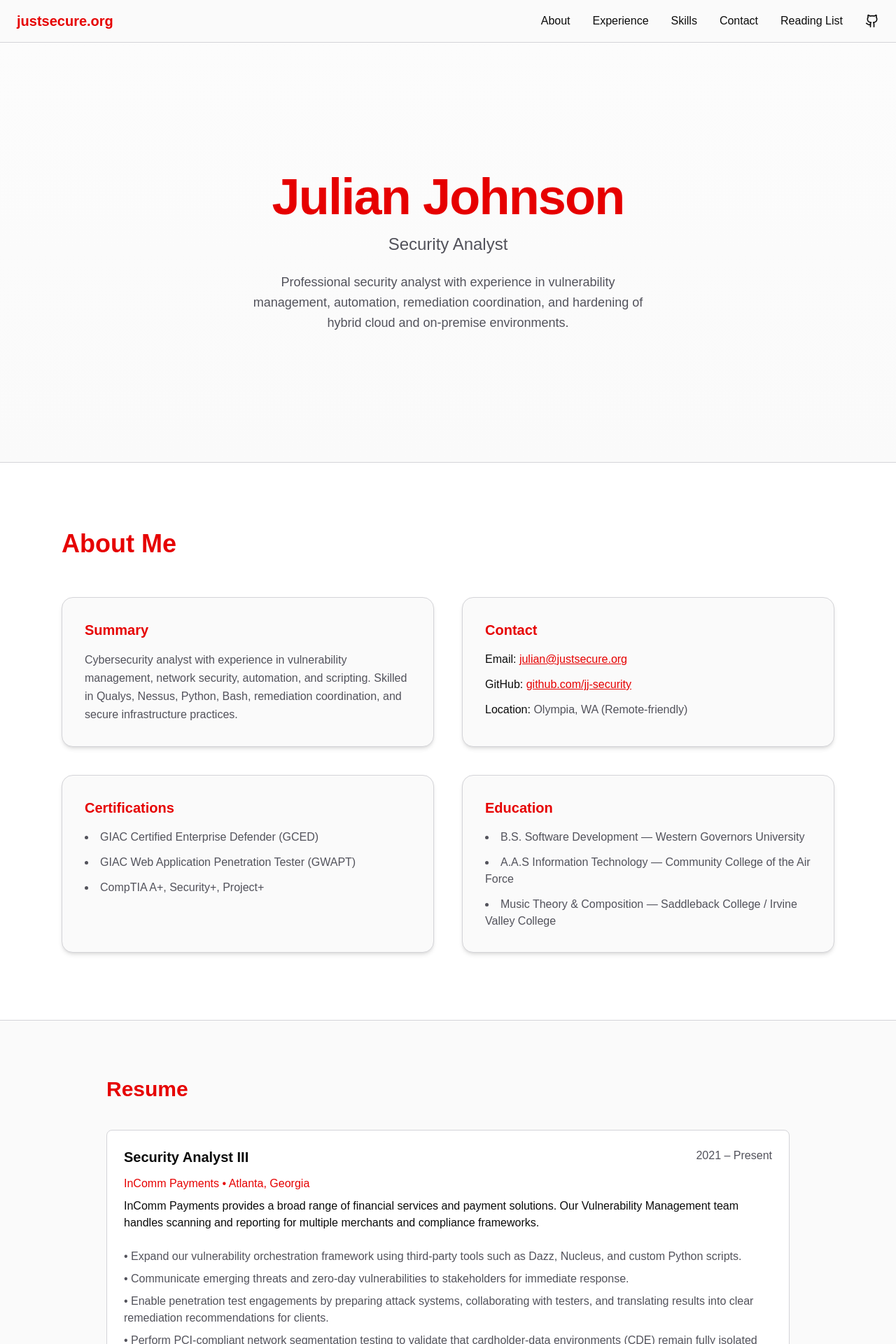
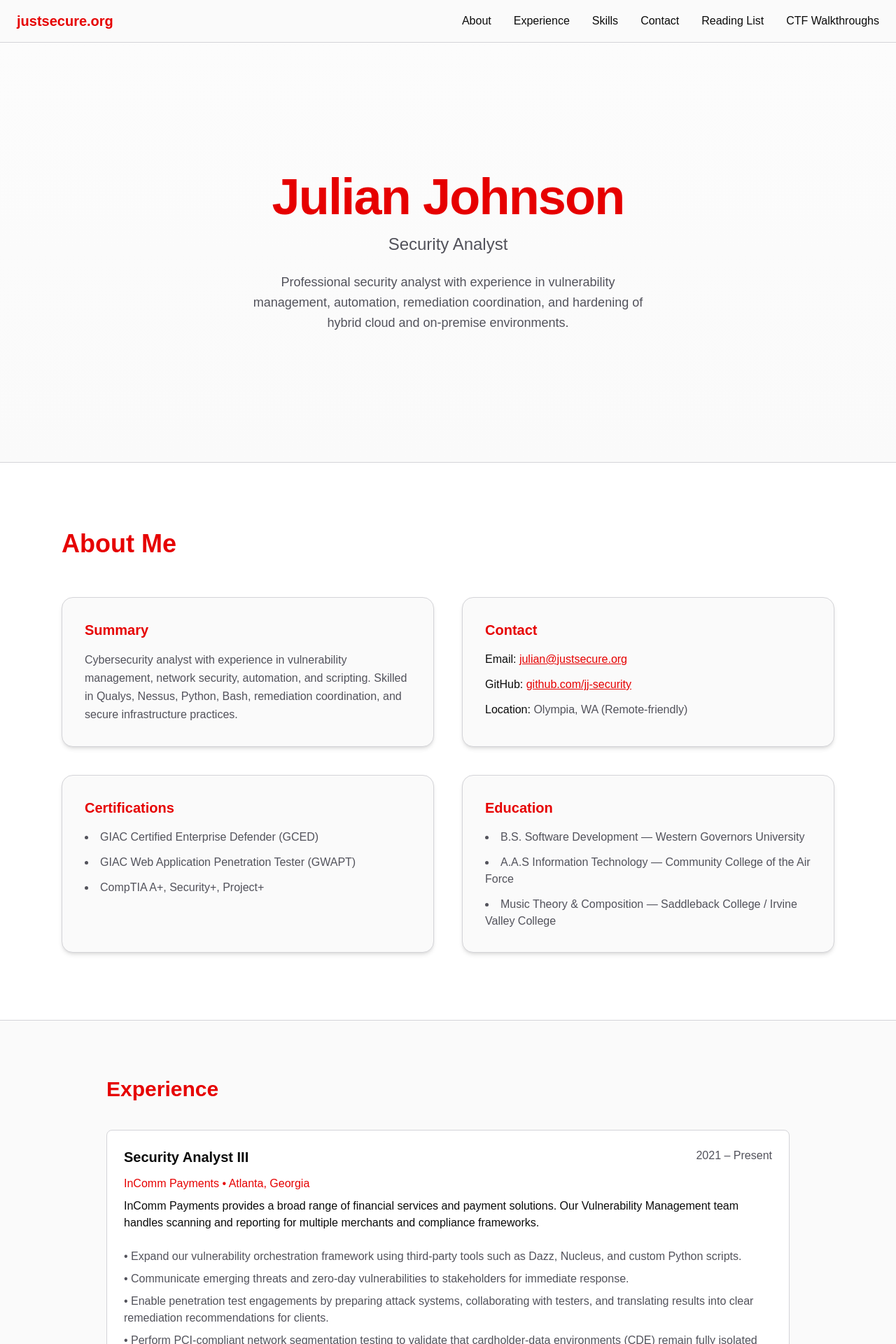
Before and after one commit to jj-security/resume-site, a Next.js app: page / in a window 1280 px wide. Shown: the top 1920 px of the page at 70% size. Built offline with nearby package versions, Linux system fonts and the light colour scheme.

Commit message:
updated menu icon

```diff
--- a/app/components/Footer.tsx
+++ b/app/components/Footer.tsx
@@ -1,8 +1,26 @@
+import { Github } from "lucide-react"
+
 export default function Footer() {
   return (
     <footer className="bg-background border-t border-border mt-20 py-6">
-      <div className="container mx-auto px-6 text-center text-muted text-sm">
+      <div className="container mx-auto px-6 text-center text-muted text-sm flex flex-col items-center gap-3">
+
+
+        {/* GitHub Icon with hover tooltip */}
+        <a
+          href="https://github.com/jj-security"
+          target="_blank"
+          rel="noopener noreferrer"
+          title="GitHub"   // ← Hover text here
+          className="hover:text-primary transition flex items-center gap-2"
+        >
+          <Github className="w-5 h-5" />
+          <span className="text-xs">github.com/jj-security</span>
+        </a>
+
         <p>© {new Date().getFullYear()} Julian Johnson — All rights reserved.</p>
+
+
       </div>
     </footer>
   )
--- a/app/components/Header.tsx
+++ b/app/components/Header.tsx
@@ -1,7 +1,7 @@
 "use client"
 import Link from "next/link"
 import { useState } from "react"
-import { Github } from "lucide-react"    // ← add this
+import { Menu } from "lucide-react"
 
 export default function Header() {
   const [open, setOpen] = useState(false)
@@ -26,14 +26,15 @@ export default function Header() {
           <Link href="/#contact" className="hover:text-primary transition">Contact</Link>
           <Link href="/reading_list" className="hover:text-primary transition">Reading List</Link>
 
-          {/* GitHub Icon */}
-          <Link
-            href="https://github.com/jj-security"
+          {/* CTF Walkthroughs */}
+          <a
+            href="https://walkthroughs.justsecure.org"
             target="_blank"
-            className="hover:text-primary transition flex items-center"
+            rel="noopener noreferrer"
+            className="hover:text-primary transition"
           >
-            <Github className="w-5 h-5" />
-          </Link>
+            CTF Walkthroughs
+          </a>
         </nav>
 
         {/* Mobile Menu Button */}
@@ -41,9 +42,7 @@ export default function Header() {
           onClick={() => setOpen(!open)}
           className="md:hidden text-foreground hover:text-primary transition"
         >
-          <svg className="w-6 h-6" fill="currentColor" viewBox="0 0 448 512">
-            <path d="M0 96C0 78.3 14.3 64 32 64H416c17.7..." />
-          </svg>
+          <Menu className="w-6 h-6" />
         </button>
       </div>
 
@@ -56,14 +55,15 @@ export default function Header() {
           <Link href="/#contact" className="block hover:text-primary">Contact</Link>
           <Link href="/reading_list" className="block hover:text-primary">Reading List</Link>
 
-          {/* Mobile GitHub Icon */}
-          <Link
-            href="https://github.com/jj-security"
+          {/* CTF Walkthroughs */}
+          <a
+            href="https://walkthroughs.justsecure.org"
             target="_blank"
-            className="block hover:text-primary flex items-center"
+            rel="noopener noreferrer"
+            className="block hover:text-primary"
           >
-            <Github className="w-5 h-5" />
-          </Link>
+            CTF Walkthroughs
+          </a>
         </div>
       )}
     </header>
--- a/app/page.tsx
+++ b/app/page.tsx
@@ -108,7 +108,7 @@ export default function Home() {
         <section id="experience" className="py-20 bg-background border-b border-border">
           <div className="container mx-auto px-6 max-w-5xl">
 
-            <h2 className="text-3xl font-bold text-primary mb-10">Resume</h2>
+            <h2 className="text-3xl font-bold text-primary mb-10">Experience</h2>
 
             <div className="space-y-8">
               {/* Job 1 */}
```
